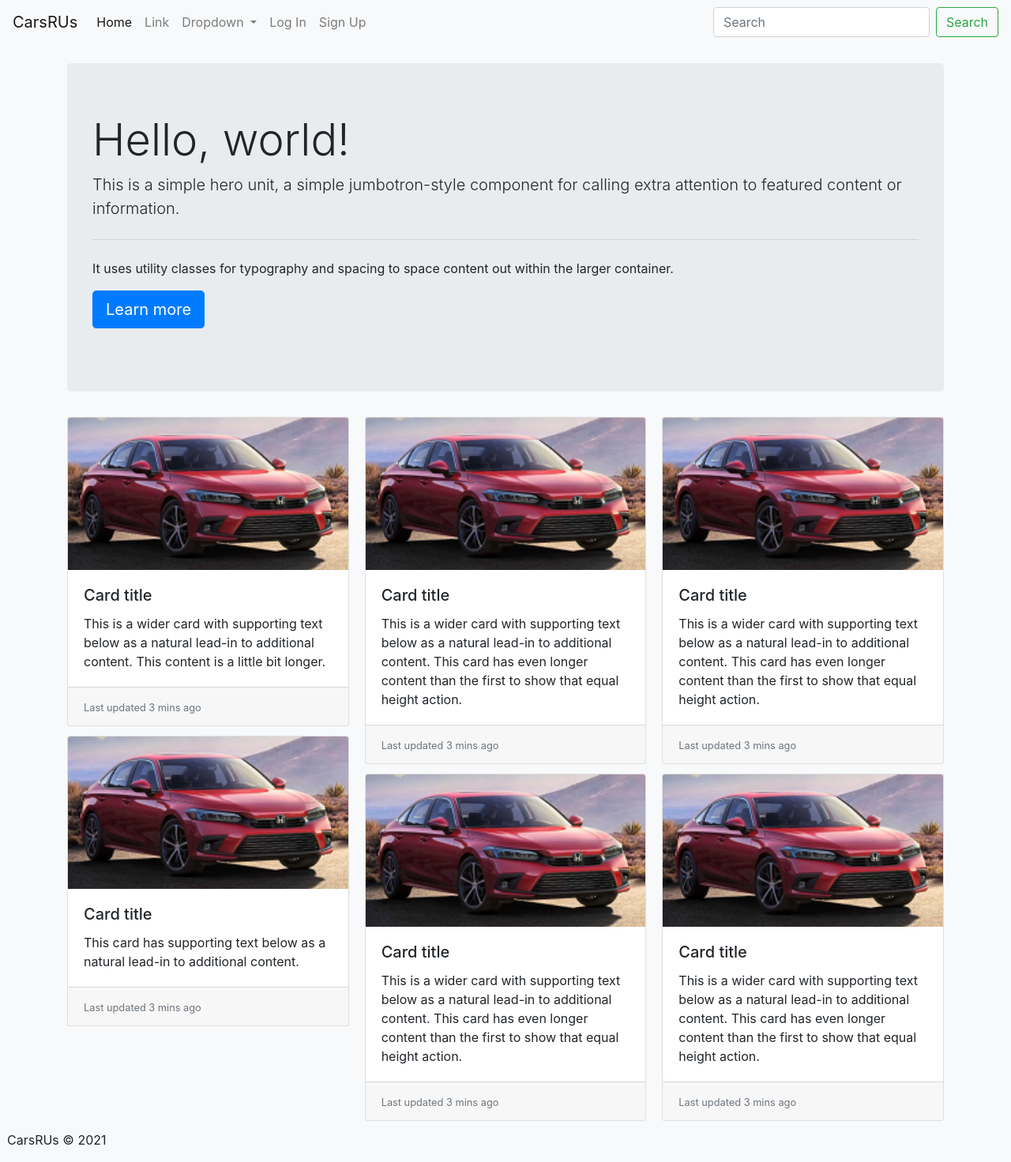
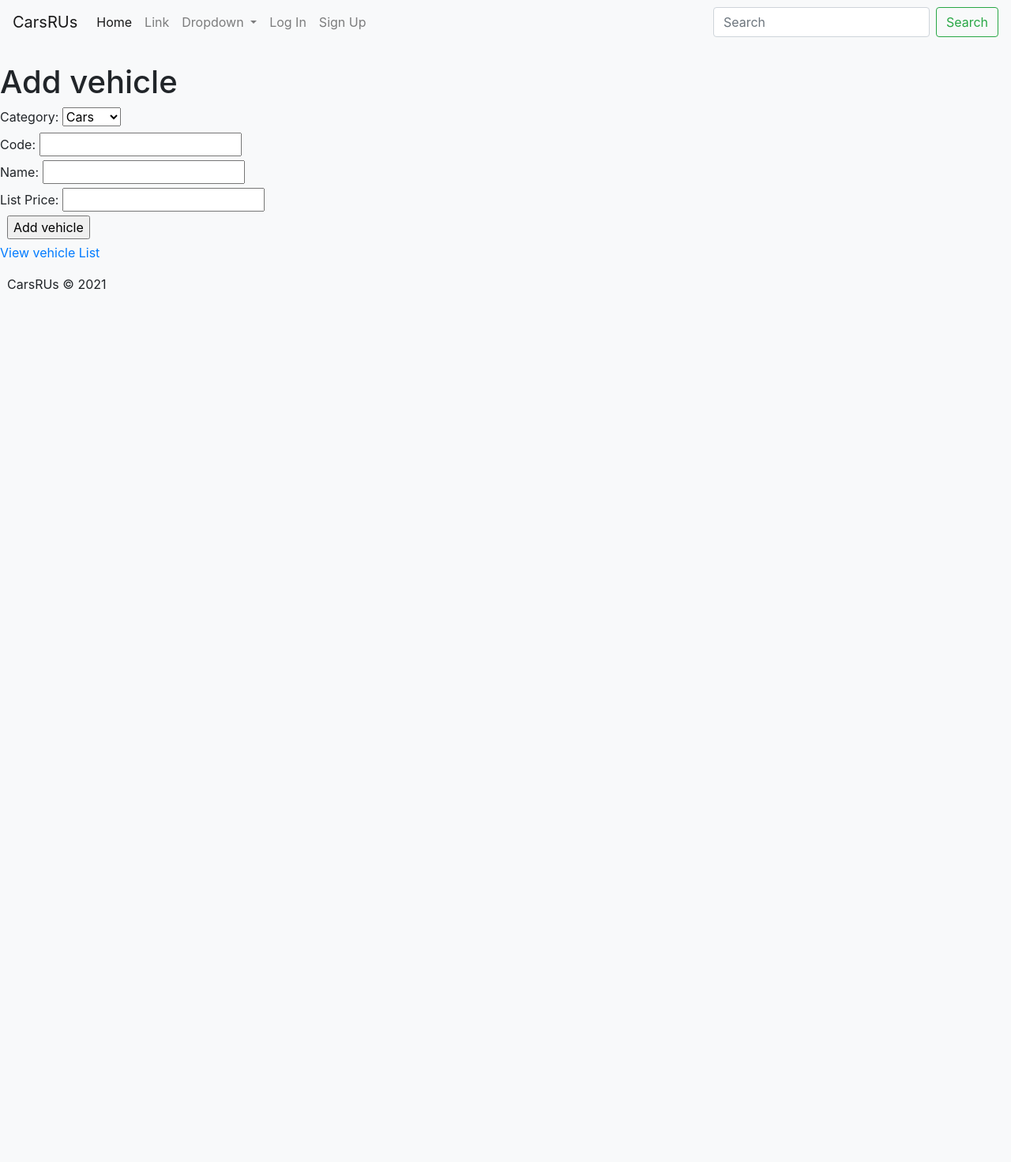
Before and after one commit to SeanRP/CarsRUs, a PHP site: page /vehicle_manager/index.php?action=show_add_form in a window 1280 px wide. Shown: the whole page at 79% size. After the commit the page ends 367 px from the top, so only its background shows below. Run offline with PHP 8.4, Linux system fonts and the light colour scheme; data comes from the database, SQL or seed files in the repository.

Commit message:
Updated index to get data from db
Changed the names of files to replace "product" with "vehicle" to keep consistent.

```diff
--- a/index.php
+++ b/index.php
@@ -1,10 +1,102 @@
-<?php include 'view/header.php'?>
+<?php include'view/header.php'?>
+
+<?php
+	require('model/database.php');
+	require('model/vehicle_db.php');
+	require('model/category_db.php');
+
+	$action = filter_input(INPUT_POST, 'action');
+if ($action == NULL) {
+    $action = filter_input(INPUT_GET, 'action');
+    if ($action == NULL) {
+        $action = 'list_vehicles';
+    }
+}
+
+if ($action == 'list_vehicles') {
+    $category_id = filter_input(INPUT_GET, 'category_id',
+            FILTER_VALIDATE_INT);
+    if ($category_id == NULL || $category_id == FALSE) {
+        $category_id = 1;
+    }
+    $category_name = get_category_name($category_id);
+    $categories = get_categories();
+    $vehicles = get_vehicles_by_category($category_id);
+
+
+} else if ($action == 'delete_vehicle') {
+    $vehicle_id = filter_input(INPUT_POST, 'vehicle_id',
+            FILTER_VALIDATE_INT);
+    $category_id = filter_input(INPUT_POST, 'category_id',
+            FILTER_VALIDATE_INT);
+    if ($category_id == NULL || $category_id == FALSE ||
+            $vehicle_id == NULL || $vehicle_id == FALSE) {
+        $error = "Missing or incorrect vehicle id or category id.";
+        include('../errors/error.php');
+    } else {
+        delete_vehicle($vehicle_id);
+        header("Location: .?category_id=$category_id");
+    }
+
+} else if ($action == 'show_add_form') {
+    $categories = get_categories();
+    include('vehicle_add.php');
+
+
+} else if ($action == 'add_vehicle') {
+    $category_id = filter_input(INPUT_POST, 'category_id', FILTER_VALIDATE_INT);
+    $code = filter_input(INPUT_POST, 'code');
+    $name = filter_input(INPUT_POST, 'name');
+    $price = filter_input(INPUT_POST, 'price', FILTER_VALIDATE_FLOAT);
+    if ($category_id == NULL || $category_id == FALSE || $code == NULL ||
+            $name == NULL || $price == NULL || $price == FALSE) {
+        $error = "Invalid vehicle data. Check all fields and try again.";
+        include('../errors/error.php');
+    } else {
+        add_vehicle($category_id, $code, $name, $price);
+        header("Location: .?category_id=$category_id");
+    }
+
+
+
+} else if ($action == 'edit_vehicle') {
+    $category_id = filter_input(INPUT_POST, 'category_id', FILTER_VALIDATE_INT);
+    $code = filter_input(INPUT_POST, 'code');
+    $name = filter_input(INPUT_POST, 'name');
+    $price = filter_input(INPUT_POST, 'price', FILTER_VALIDATE_FLOAT);
+	if ($category_id == NULL || $category_id == FALSE || $code == NULL ||
+            $name == NULL || $price == NULL || $price == FALSE) {
+        $error = "Invalid vehicle data. Check all fields and try again.";
+        include('../errors/error.php');
+	} else {
+        edit_vehicle($category_id, $code, $name, $price);
+        header("Location: .?category_id=$category_id");
+	}
+
+}   else if ($action == 'goto_edit_vehicle') {
+	$categories = get_categories();
+    $category_id = filter_input(INPUT_POST, 'category_id', FILTER_VALIDATE_INT);
+    $code = filter_input(INPUT_POST, 'code');
+    $name = filter_input(INPUT_POST, 'name');
+    $price = filter_input(INPUT_POST, 'price', FILTER_VALIDATE_FLOAT);
+	if ($category_id == NULL || $category_id == FALSE || $code == NULL ||
+            $name == NULL || $price == NULL || $price == FALSE) {
+        $error = "Invalid vehicle data. Check all fields and try again.";
+       include('../errors/error.php');
+	}else {
+		include('vehicle_edit.php');
+
+	}
+}
+?>
+
+
 
 <div class="container">
 <!-- Content here -->
 <div class="jumbotron">
-    <h1 class="display-4">Hello, world!</h1>
-    <p class="lead">This is a simple hero unit, a simple jumbotron-style component for calling extra attention to featured content or information.</p>
+    <h1 class="display-4">Welcome to Cars R' Us!</h1>
+    <p class="lead">We sell the best cars in the city, make sure to come on down and we can talk buisness after you finished having a look at all our cars.</p>
     <hr class="my-4">
     <p>It uses utility classes for typography and spacing to space content out within the larger container.</p>
     <p class="lead">
@@ -12,71 +104,50 @@
     </p>
 </div>
 
+		<aside>
+			<!-- display a list of categories -->
+			<h2>Categories</h2>
+			<nav>
+			<ul>
+			<?php foreach ($categories as $category) : ?>
+				<li>
+				<a href="?category_id=<?php echo $category['categoryID']; ?>">
+					<?php echo $category['categoryName']; ?>
+				</a>
+				</li>
+			<?php endforeach; ?>
+			</ul>
+			</nav>
+		</aside>
 
     <div class="card-columns">
+
+
+
+		<?php foreach ($vehicles as $vehicle) : ?>
         <div class="card">
+
             <img class="card-img-top" src="images/honda-civic.png" alt="Card image cap">
             <div class="card-body">
-            <h5 class="card-title">Card title</h5>
-            <p class="card-text">This is a wider card with supporting text below as a natural lead-in to additional content. This content is a little bit longer.</p>
+            <h5 class="card-title"><?php echo $vehicle['brand']; ?></h5>
+            <p class="card-text">Year: <?php echo $vehicle['years']; ?>  <br>Transmission: <?php echo $vehicle['transmission']; ?> <br>Trim: <?php echo $vehicle['trims']; ?> <br>Colour: <?php echo $vehicle['colour']; ?> <br>Trunk Space: <?php echo $vehicle['trunkSpace']; ?> <br>MPG: <?php echo $vehicle['mpg']; ?> <br>Horsepower : <?php echo $vehicle['horsePower']; ?> <br>Drivetrain: <?php echo $vehicle['driveTrain']; ?></p>
             </div>
             <div class="card-footer">
             <small class="text-muted">Last updated 3 mins ago</small>
             </div>
         </div>
-        <div class="card">
-            <img class="card-img-top" src="images/honda-civic.png" alt="Card image cap">
-            <div class="card-body">
-            <h5 class="card-title">Card title</h5>
-            <p class="card-text">This card has supporting text below as a natural lead-in to additional content.</p>
-            </div>
-            <div class="card-footer">
-            <small class="text-muted">Last updated 3 mins ago</small>
-            </div>
-        </div>
-        <div class="card">
-            <img class="card-img-top" src="images/honda-civic.png" alt="Card image cap">
-            <div class="card-body">
-            <h5 class="card-title">Card title</h5>
-            <p class="card-text">This is a wider card with supporting text below as a natural lead-in to additional content. This card has even longer content than the first to show that equal height action.</p>
-            </div>
-            <div class="card-footer">
-            <small class="text-muted">Last updated 3 mins ago</small>
-            </div>
-        </div>
-        <div class="card">
-            <img class="card-img-top" src="images/honda-civic.png" alt="Card image cap">
-            <div class="card-body">
-            <h5 class="card-title">Card title</h5>
-            <p class="card-text">This is a wider card with supporting text below as a natural lead-in to additional content. This card has even longer content than the first to show that equal height action.</p>
-            </div>
-            <div class="card-footer">
-            <small class="text-muted">Last updated 3 mins ago</small>
-            </div>
-        </div>
-        <div class="card">
-            <img class="card-img-top" src="images/honda-civic.png" alt="Card image cap">
-            <div class="card-body">
-            <h5 class="card-title">Card title</h5>
-            <p class="card-text">This is a wider card with supporting text below as a natural lead-in to additional content. This card has even longer content than the first to show that equal height action.</p>
-            </div>
-            <div class="card-footer">
-            <small class="text-muted">Last updated 3 mins ago</small>
-            </div>
-        </div>
-        <div class="card">
-            <img class="card-img-top" src="images/honda-civic.png" alt="Card image cap">
-            <div class="card-body">
-            <h5 class="card-title">Card title</h5>
-            <p class="card-text">This is a wider card with supporting text below as a natural lead-in to additional content. This card has even longer content than the first to show that equal height action.</p>
-            </div>
-            <div class="card-footer">
-            <small class="text-muted">Last updated 3 mins ago</small>
-            </div>
-        </div>
+		<?php endforeach; ?>
+
+
     </div>
+
+
+		<p class="last_paragraph">
+            <a href="?action=show_add_form">Add vehicle</a>
+        </p>
+
 
 <!--container-->
 </div>
 
-<?php include 'view/footer.php'?>
+<?php include'view/footer.php'?>
--- a/model/database.php
+++ b/model/database.php
@@ -1,5 +1,5 @@
 <?php
-    $dsn = 'mysql:host=localhost;dbname=my_guitar_shop1';
+    $dsn = 'mysql:host=localhost;dbname=cars_r_us_db';
     $username = 'mgs_user';
     $password = 'pa55word';
 
--- /dev/null
+++ b/model/vehicle_db.php
@@ -0,0 +1,51 @@
+<?php
+function get_vehicles_by_category($category_id) {
+    global $db;
+    $query = 'SELECT * FROM vehicles
+              WHERE vehicles.categoryID = :category_id
+              ORDER BY vehicleID';
+    $statement = $db->prepare($query);
+    $statement->bindValue(":category_id", $category_id);
+    $statement->execute();
+    $vehicles = $statement->fetchAll();
+    $statement->closeCursor();
+    return $vehicles;
+}
+
+function get_vehicle($vehicle_id) {
+    global $db;
+    $query = 'SELECT * FROM vehicles
+              WHERE vehicleID = :vehicle_id';
+    $statement = $db->prepare($query);
+    $statement->bindValue(":vehicle_id", $vehicle_id);
+    $statement->execute();
+    $vehicle = $statement->fetch();
+    $statement->closeCursor();
+    return $vehicle;
+}
+
+function delete_vehicle($vehicle_id) {
+    global $db;
+    $query = 'DELETE FROM vehicles
+              WHERE vehicleID = :vehicle_id';
+    $statement = $db->prepare($query);
+    $statement->bindValue(':vehicle_id', $vehicle_id);
+    $statement->execute();
+    $statement->closeCursor();
+}
+
+function add_vehicle($category_id, $code, $name, $price) {
+    global $db;
+    $query = 'INSERT INTO vehicles
+                 (categoryID, vehicleCode, vehicleName, listPrice)
+              VALUES
+                 (:category_id, :code, :name, :price)';
+    $statement = $db->prepare($query);
+    $statement->bindValue(':category_id', $category_id);
+    $statement->bindValue(':code', $code);
+    $statement->bindValue(':name', $name);
+    $statement->bindValue(':price', $price);
+    $statement->execute();
+    $statement->closeCursor();
+}
+?>
--- /dev/null
+++ b/vehicle_manager/index.php
@@ -0,0 +1,55 @@
+<?php
+require('../model/database.php');
+require('../model/vehicle_db.php');
+require('../model/category_db.php');
+
+$action = filter_input(INPUT_POST, 'action');
+if ($action == NULL) {
+    $action = filter_input(INPUT_GET, 'action');
+    if ($action == NULL) {
+        $action = 'list_vehicles';
+    }
+}
+
+if ($action == 'list_vehicles') {
+    $category_id = filter_input(INPUT_GET, 'category_id',
+            FILTER_VALIDATE_INT);
+    if ($category_id == NULL || $category_id == FALSE) {
+        $category_id = 1;
+    }
+    $category_name = get_category_name($category_id);
+    $categories = get_categories();
+    $vehicles = get_vehicles_by_category($category_id);
+    include('vehicle_list.php');
+} else if ($action == 'delete_vehicle') {
+    $vehicle_id = filter_input(INPUT_POST, 'vehicle_id',
+            FILTER_VALIDATE_INT);
+    $category_id = filter_input(INPUT_POST, 'category_id',
+            FILTER_VALIDATE_INT);
+    if ($category_id == NULL || $category_id == FALSE ||
+            $vehicle_id == NULL || $vehicle_id == FALSE) {
+        $error = "Missing or incorrect vehicle id or category id.";
+        include('../errors/error.php');
+    } else {
+        delete_vehicle($vehicle_id);
+        header("Location: .?category_id=$category_id");
+    }
+} else if ($action == 'show_add_form') {
+    $categories = get_categories();
+    include('vehicle_add.php');
+} else if ($action == 'add_vehicle') {
+    $category_id = filter_input(INPUT_POST, 'category_id',
+            FILTER_VALIDATE_INT);
+    $code = filter_input(INPUT_POST, 'code');
+    $name = filter_input(INPUT_POST, 'name');
+    $price = filter_input(INPUT_POST, 'price', FILTER_VALIDATE_FLOAT);
+    if ($category_id == NULL || $category_id == FALSE || $code == NULL ||
+            $name == NULL || $price == NULL || $price == FALSE) {
+        $error = "Invalid vehicle data. Check all fields and try again.";
+        include('../errors/error.php');
+    } else {
+        add_vehicle($category_id, $code, $name, $price);
+        header("Location: .?category_id=$category_id");
+    }
+}
+?>
--- /dev/null
+++ b/vehicle_manager/vehicle_add.php
@@ -0,0 +1,38 @@
+<?php include '../view/header.php'; ?>
+<main>
+    <h1>Add vehicle</h1>
+    <form action="index.php" method="post" id="add_vehicle_form">
+        <input type="hidden" name="action" value="add_vehicle">
+
+        <label>Category:</label>
+        <select name="category_id">
+        <?php foreach ( $categories as $category ) : ?>
+            <option value="<?php echo $category['categoryID']; ?>">
+                <?php echo $category['categoryName']; ?>
+            </option>
+        <?php endforeach; ?>
+        </select>
+        <br>
+
+        <label>Code:</label>
+        <input type="text" name="code" />
+        <br>
+
+        <label>Name:</label>
+        <input type="text" name="name" />
+        <br>
+
+        <label>List Price:</label>
+        <input type="text" name="price" />
+        <br>
+
+        <label>&nbsp;</label>
+        <input type="submit" value="Add vehicle" />
+        <br>
+    </form>
+    <p class="last_paragraph">
+        <a href="index.php?action=list_vehicles">View vehicle List</a>
+    </p>
+
+</main>
+<?php include '../view/footer.php'; ?>
```
Also changed, not shown: vehicle_catalog/index.php (added, +55 -0 lines), vehicle_catalog/vehicle_list.php (added, +35 -0 lines), vehicle_catalog/vehicle_view.php (added, +46 -0 lines), vehicle_manager/vehicle_list.php (added, +53 -0 lines).
